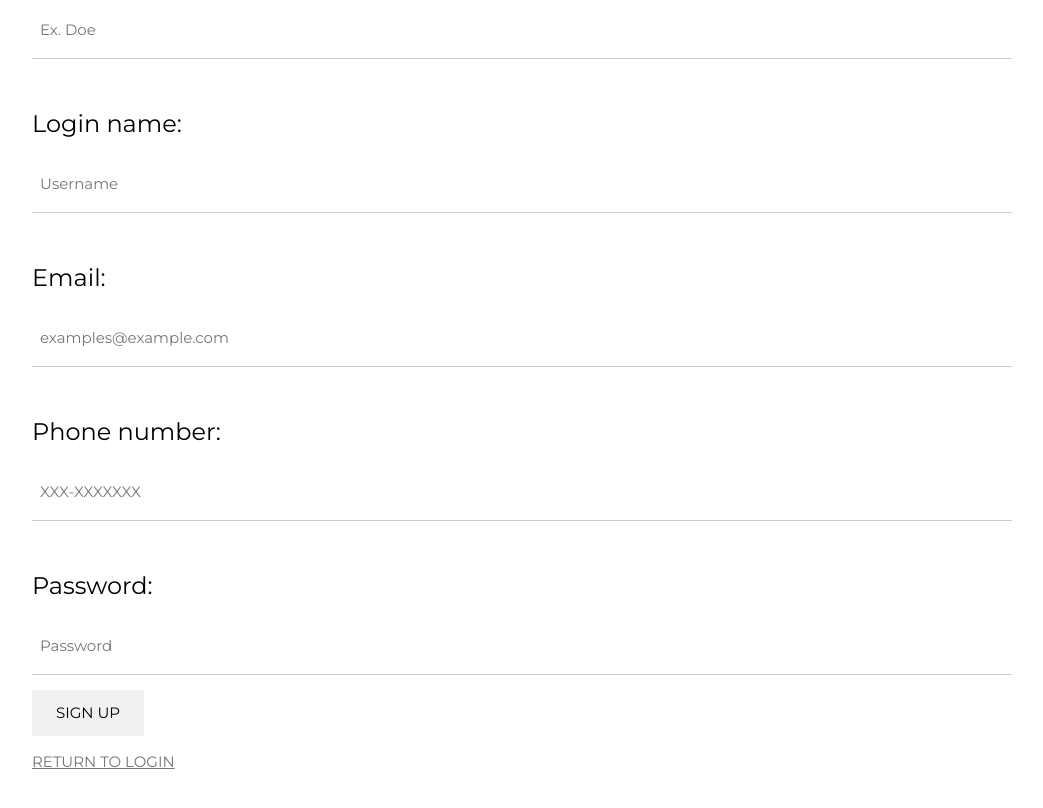
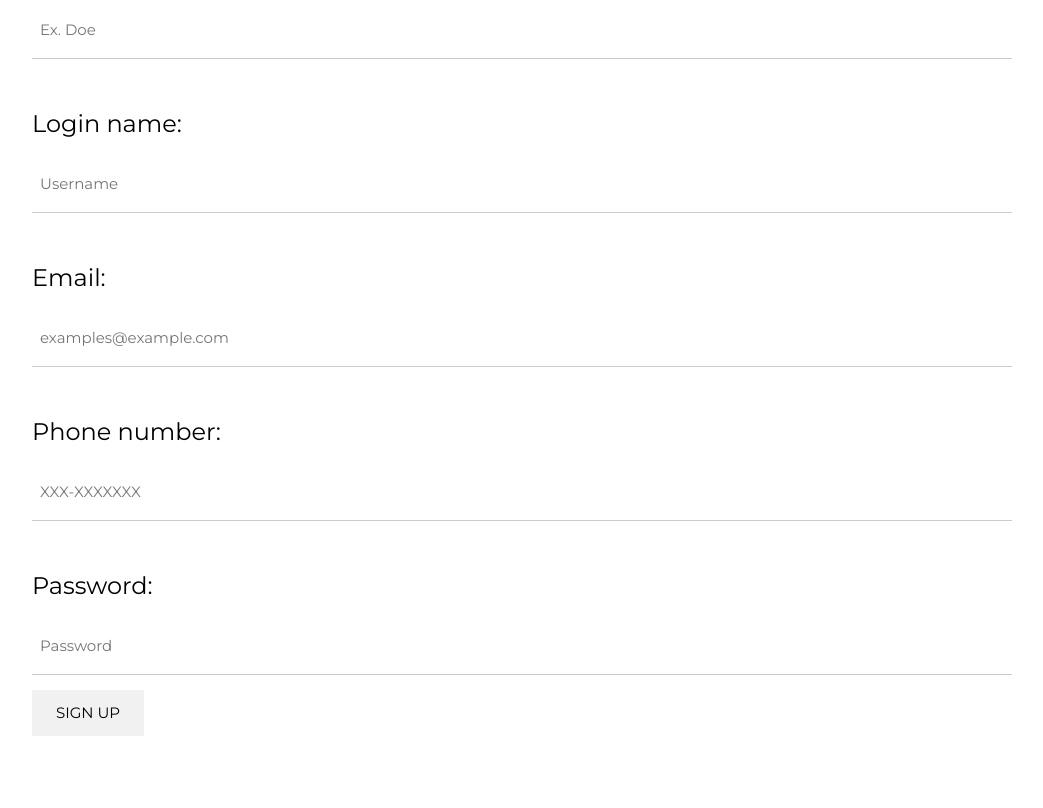
Before and after one commit to kellygao725/recylinkdemo, a plain HTML site: page signup_screen.html in a window 1280 px wide. Shown: the part 350-1158 px from the top of the page, without its empty margins (118-1161 px from the left). Drawn offline with nearby package versions, Linux system fonts and the light colour scheme.

Commit message:
Update signup_screen.html

```diff
--- a/signup_screen.html
+++ b/signup_screen.html
@@ -44,6 +44,5 @@ body, h1,h2,h3,h4,h5,h6 {font-family: "Montserrat", sans-serif}
         </button>
         </p>
     </form>
-    <a href="/recylinkdemo/index.html">RETURN TO LOGIN</a>
 </div>
 </html>
```
